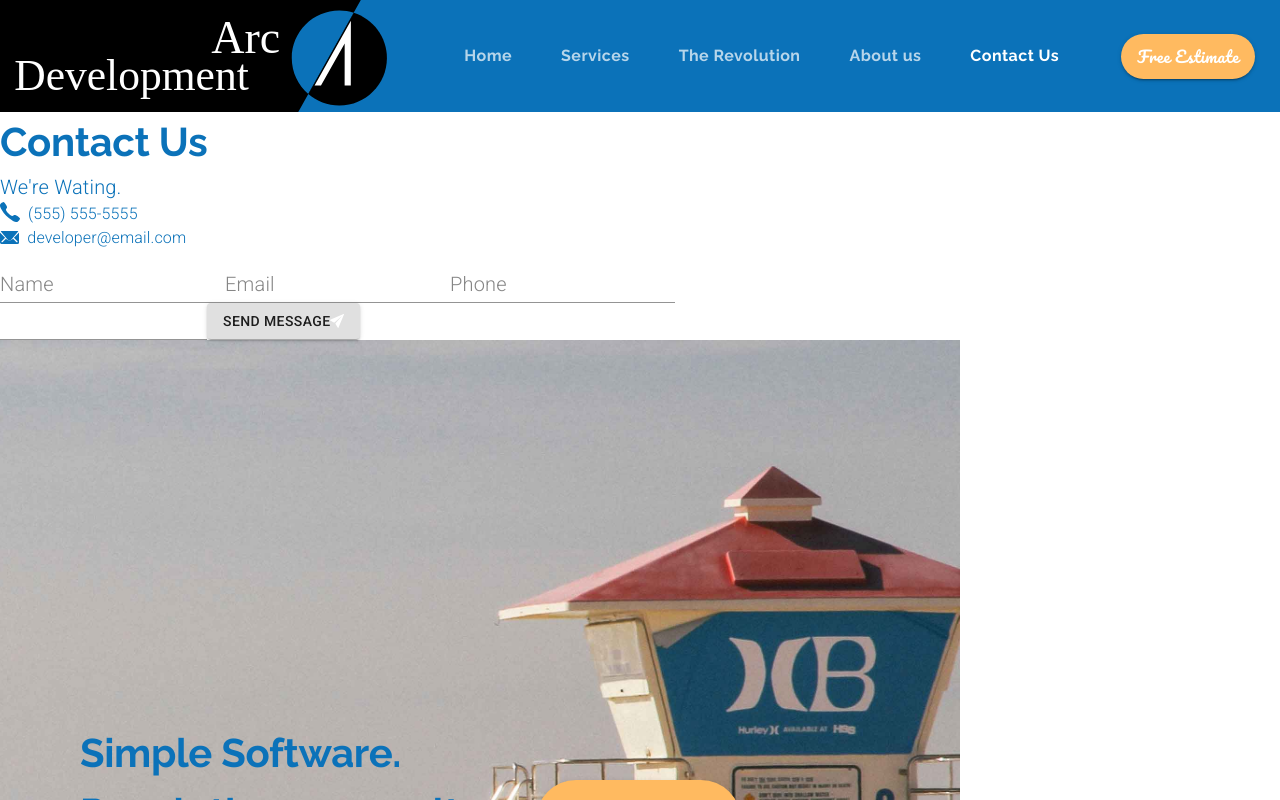
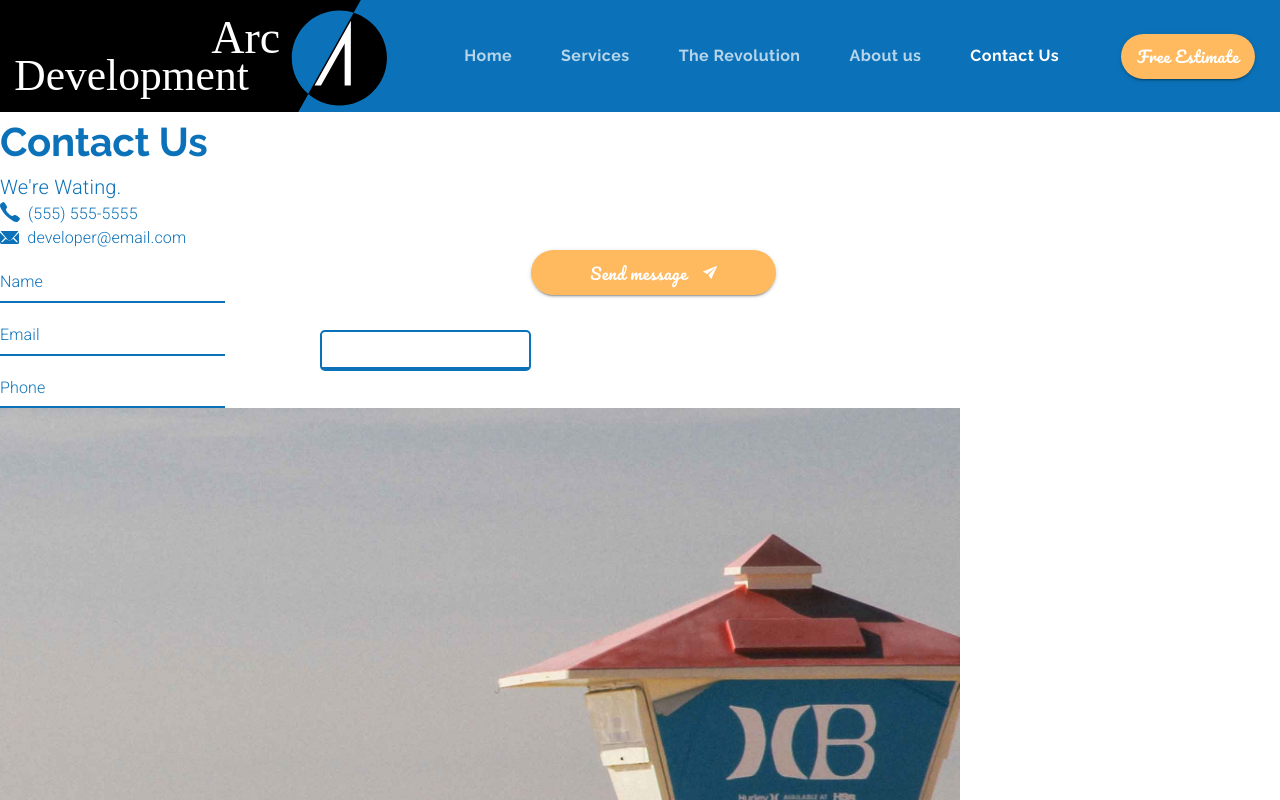
Before and after one commit to Cristianoaf81GIT/Curso-HiFi-Design-material-react, a React (Create React App) app: page /contact in a window 1280 px wide. Shown: the top 800 px of the page. Built offline with nearby package versions, Linux system fonts and the light colour scheme.

Commit message:
112. Using TextFields - Styling

```diff
--- a/src/components/Contact.jsx
+++ b/src/components/Contact.jsx
@@ -48,6 +48,22 @@ const useStyles = makeStyles(theme => ({
       marginBottom: '2em',
     },
   },
+  message: {
+    border: `2px solid ${theme.palette.common.arcBlue}`,
+    marginTop: '5em',
+    borderRadius: 5,
+  },
+  sendButton: {
+    ...theme.typography.estimate,
+    borderRadius: 50,
+    height: 45,
+    width: 245,
+    fontSize: '1rem',
+    backgroundColor: theme.palette.common.arcOrange,
+    '&:hover': {
+      backgroundColor: theme.palette.secondary.light,
+    }
+  },
 }));
 
 export default function Contact(props) {
@@ -62,7 +78,14 @@ export default function Contact(props) {
 
   return (
     <Grid container direction='row'>
-      <Grid item container direction='column' justifyContent='center' lg={3} md={3}>
+      <Grid
+        item
+        container
+        direction='column'
+        justifyContent='center'
+        lg={3}
+        md={3}
+      >
         <Typography
           variant='h2'
           style={{lineHeigh: 1}}
@@ -96,7 +119,7 @@ export default function Contact(props) {
           </Typography>
         </Grid>
       </Grid>
-      <Grid item container>
+      <Grid item container style={{maxWidth: "20em"}}>
         <Grid item>
           <TextField
             label="Name"
@@ -121,19 +144,21 @@ export default function Contact(props) {
           />
         </Grid>
       </Grid>
-      <Grid item>
+      <Grid item style={{maxWidth: '20em'}}>
         <TextField
+          InputProps={{ disableUndeline: true }}
           value={message}
           multiline
+          className={classes.message}
           maxRows={10}
           id="message"
           onChange={(event) => { setMessage(event.target.value); } }
         />
       </Grid>
       <Grid item>
-        <Button variant="contained">
+        <Button variant="contained" className={classes.sendButton}>
           Send message
-          <img src={airplane} alt="paper airplane"/>
+          <img src={airplane} alt="paper airplane" style={{marginLeft: '1em'}}/>
         </Button>
       </Grid>
       <Grid item container className={classes.background} lg={9} alignItems='center'>
--- a/src/components/ui/theme.js
+++ b/src/components/ui/theme.js
@@ -84,5 +84,23 @@ export default createTheme({
       fontWeight: 'bold',
     },
   },
+  overrides: {
+    MuiInputLabel: {
+      root: {
+        color: `${arcBlue}`,
+        fontSize: '1rem'
+      }
+    },
+    MuiInput: {
+      underline: {
+        '&:before': {
+          borderBottom: `2px solid ${arcBlue}`
+        },
+        '&:hover:not($disabled):not($focused):not($error):before': {
+          borderBottom: `2px solid ${arcBlue}`
+        }
+      }
+    }
+  },
   breakpoints: { ...defaultTheme.breakpoints },
 });
```
